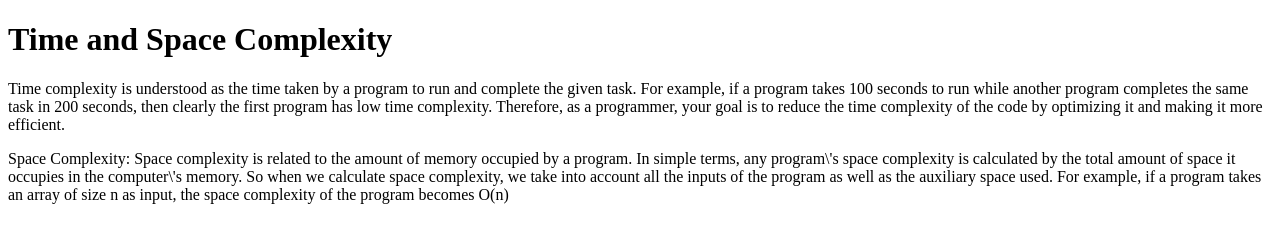
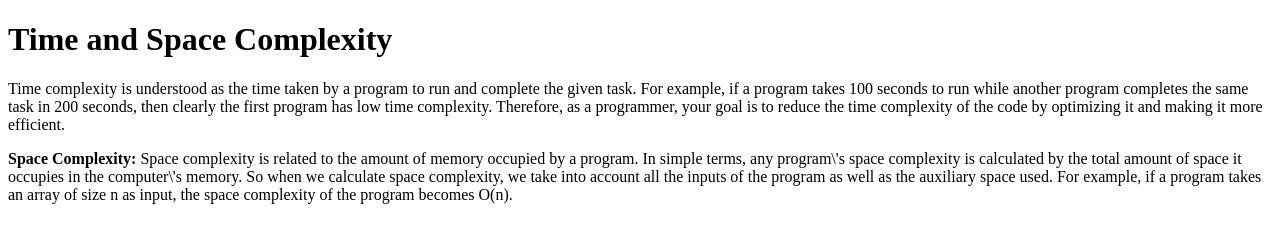
Before and after one commit to acciojob/time-and-space-complexity-mdsarfarj, a website: page main.html in a window 1280 px wide. Drawn offline with Linux system fonts and the light colour scheme.

Commit message:
created a submission

```diff
--- a/main.html
+++ b/main.html
@@ -5,8 +5,7 @@
 </head>
 <body>
   <h1>Time and Space Complexity</h1>
-
-  <p>Time complexity is understood as the time taken by a program to run and complete the given task. For example, if a program takes 100 seconds to run while another program completes the same task in 200 seconds, then clearly the first program has low time complexity. Therefore, as a programmer, your goal is to reduce the time complexity of the code by optimizing it and making it more efficient.</p>
-<p>Space Complexity: Space complexity is related to the amount of memory occupied by a program. In simple terms, any program\'s space complexity is calculated by the total amount of space it occupies in the computer\'s memory. So when we calculate space complexity, we take into account all the inputs of the program as well as the auxiliary space used. For example, if a program takes an array of size n as input, the space complexity of the program becomes O(n)</p>
+<p>Time complexity is understood as the time taken by a program to run and complete the given task. For example, if a program takes 100 seconds to run while another program completes the same task in 200 seconds, then clearly the first program has low time complexity. Therefore, as a programmer, your goal is to reduce the time complexity of the code by optimizing it and making it more efficient.</p
+<p><b>Space Complexity:</b> Space complexity is related to the amount of memory occupied by a program. In simple terms, any program\'s space complexity is calculated by the total amount of space it occupies in the computer\'s memory. So when we calculate space complexity, we take into account all the inputs of the program as well as the auxiliary space used. For example, if a program takes an array of size n as input, the space complexity of the program becomes O(n).</p>
 </body>
 </html>
```
